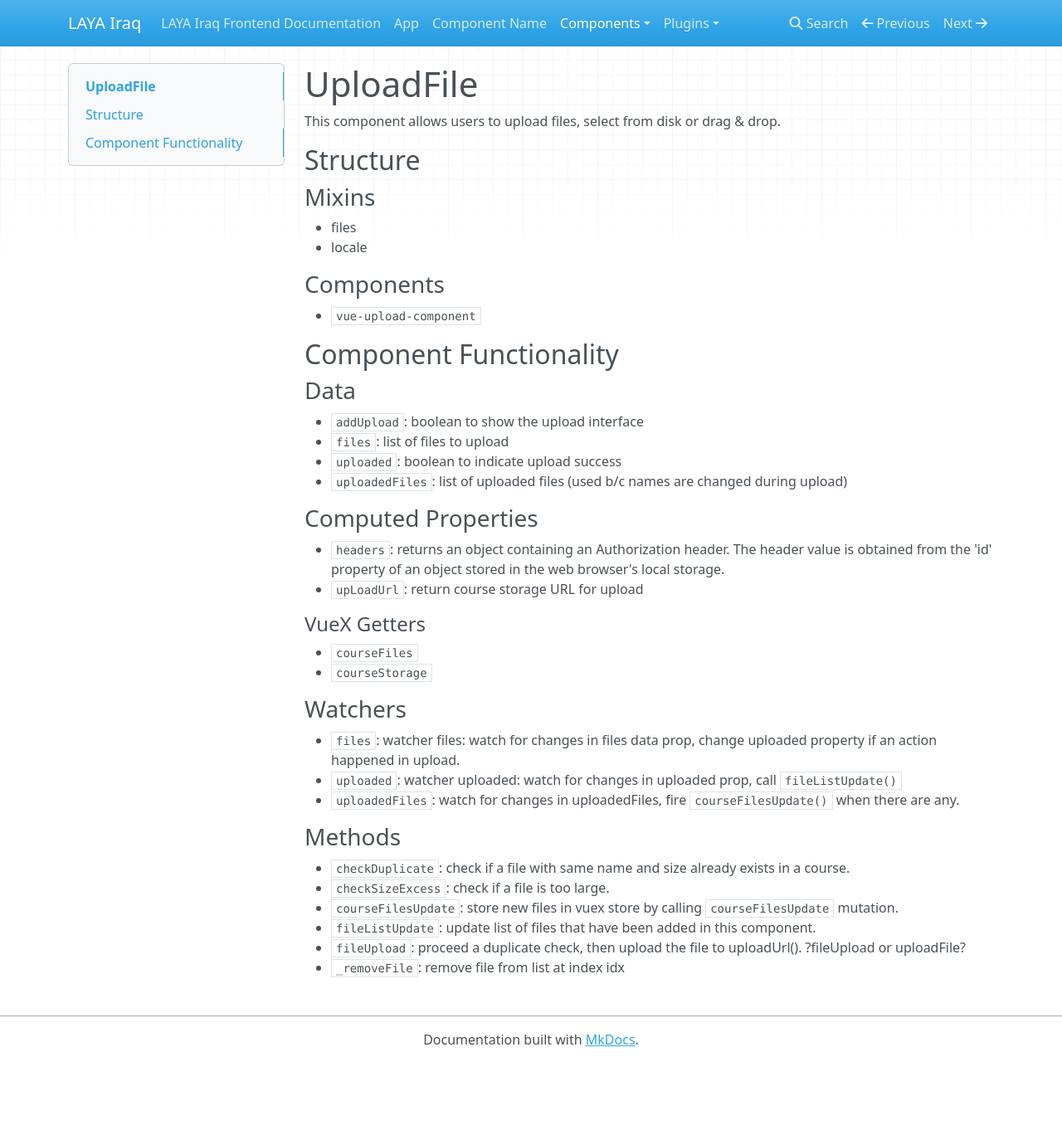
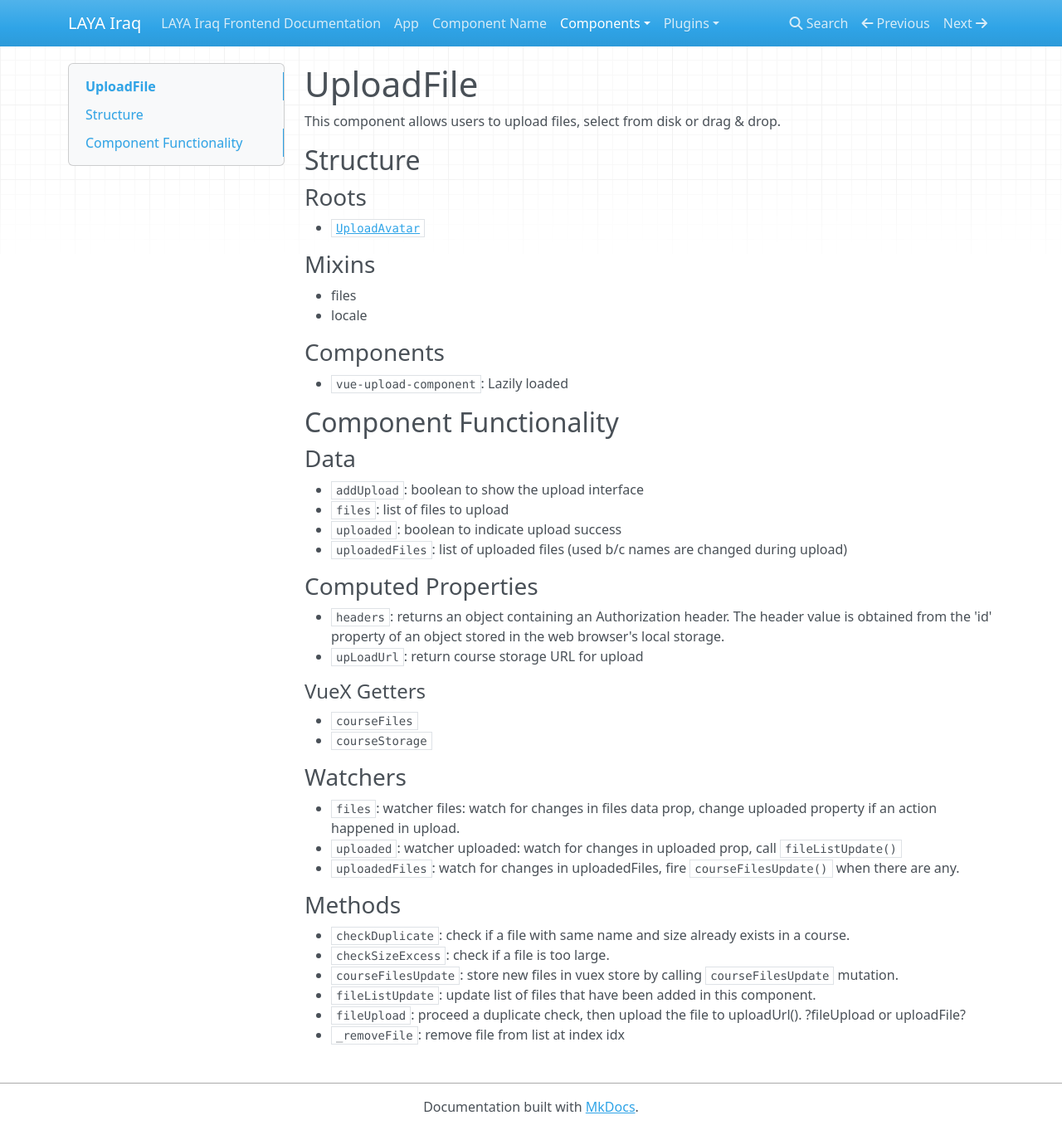
Before and after one commit to LAYAIraq/frontend-docs, an MkDocs documentation site: the page built from docs/components/helpers/upload-file.md, in a window 1280 px wide and 1362 px high. Shown: the whole window at 83% size. Built offline with MkDocs 1.6.1, drawn with Linux system fonts in a browser that asks for light colours; nearby versions of some CDN libraries.

Commit message:
upload-avatar.md upload-file.md -Update

```diff
--- a/docs/components/helpers/upload-file.md
+++ b/docs/components/helpers/upload-file.md
@@ -5,12 +5,15 @@ This component allows users to upload files, select from disk or drag & drop.
 
 ## Structure
 
+### Roots
+* [`UploadAvatar`](../upload-avatar)
+
 ### Mixins
 - files
 - locale
 
 ### Components
-- `vue-upload-component`
+- `vue-upload-component`: Lazily loaded
 
 Component Functionality
 ---------
```
Also changed, not shown: docs/components/helpers/upload-avatar.md (+2 -2 lines).
